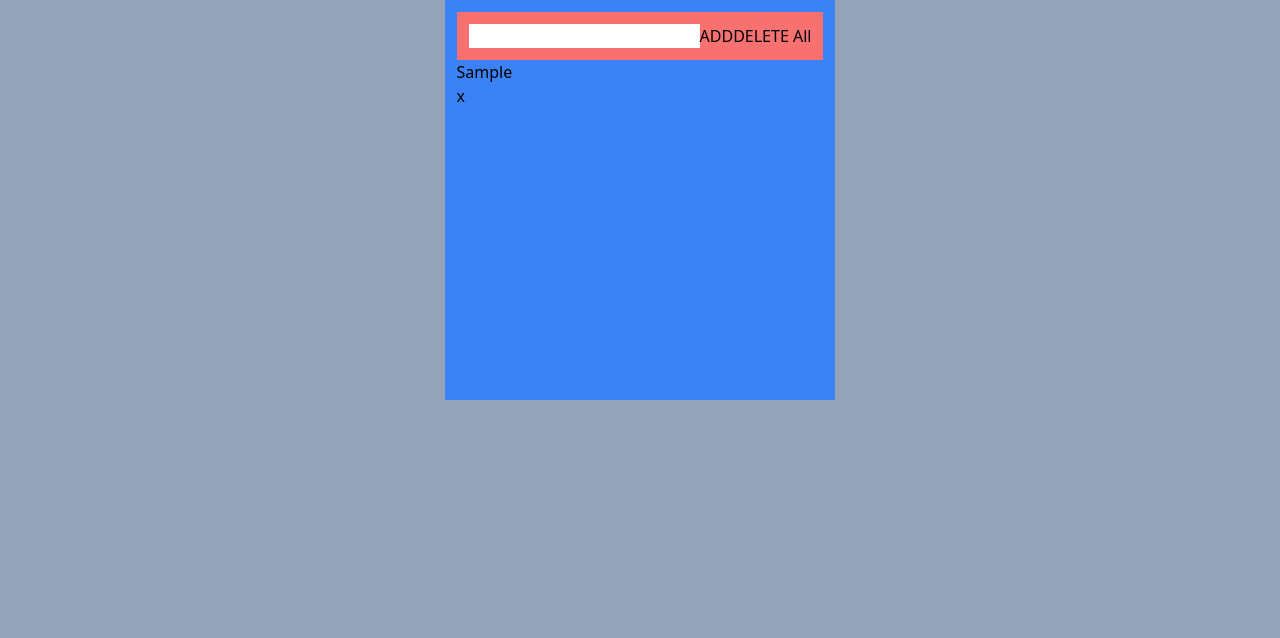
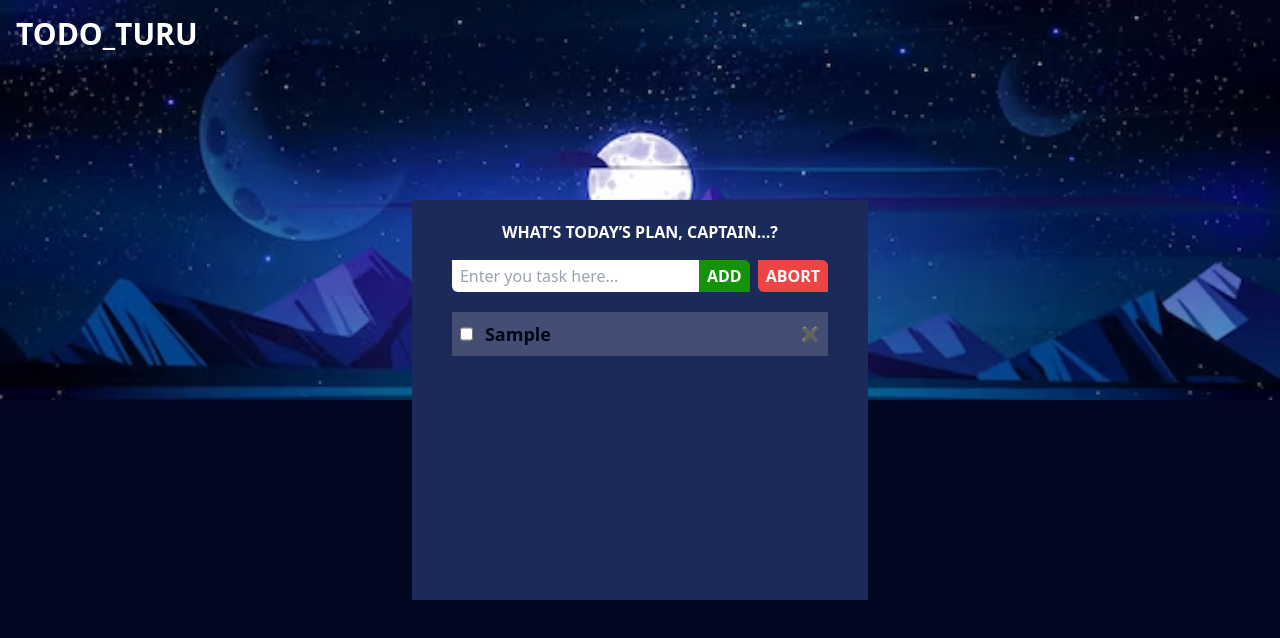
Before and after one commit to avisekh3110/Todo-Turu, a React (Vite) app: page / in a window 1280 px wide. Both pictures are taken after typing "Sample" into the empty fields and a click on the button "ADD". Shown: the top 638 px of the page. Built offline with nearby package versions, Linux system fonts and the light colour scheme.

Commit message:
Basic design Done

```diff
--- a/index.html
+++ b/index.html
@@ -4,13 +4,10 @@
     <meta charset="UTF-8" />
     <link rel="icon" type="image/svg+xml" href="/vite.svg" />
     <meta name="viewport" content="width=device-width, initial-scale=1.0" />
-    <title>Vite + React</title>
+    <title>TODO-TURU</title>
   </head>
   <body>
-    <div
-      id="root"
-      class="bg-slate-400 flex flex-col items-center h-screen"
-    ></div>
+    <div id="root"></div>
     <script type="module" src="/src/main.jsx"></script>
   </body>
 </html>
--- a/src/App.jsx
+++ b/src/App.jsx
@@ -1,5 +1,6 @@
 import { useState } from "react";
-
+import TaskShow from "./components/text";
+import Navbar from "./components/navbar";
 function App() {
   const [taskList, setTaskList] = useState([]);
   const [task, setTask] = useState("");
@@ -28,9 +29,18 @@ function App() {
   };
 
   return (
-    <div className="bg-blue-500 p-3 h-1/2 overflow-y-auto">
-      <div className="bg-red-400 p-3">
+    <div>
+      <Navbar />
+      <div className="bg-[#010722] flex flex-col justify-center items-center h-screen ">
+        <div className="bg-[#1C2A5A] py-3 px-10 h-1/2 overflow-y-auto flex flex-col gap-2  z-10">
+          <div className="text-white font-bold flex justify-center py-2">
+            WHAT’S TODAY’S PLAN, CAPTAIN...?
+          </div>
+          <div className=" pb-3 flex gap-2">
+            <div>
               <input
+                className="py-1 px-2 rounded-bl-md outline-none"
+                placeholder="Enter you task here..."
                 type="text"
                 value={task}
                 onChange={handleChange}
@@ -39,18 +49,33 @@ function App() {
                   event.key === "Backspace" && deletAll();
                 }}
               />
-        <button onClick={handleClick}>ADD</button>
-        <button onClick={deletAll}>DELETE All</button>
+
+              <button
+                className="bg-[#149209] py-1 px-2 rounded-tr-md font-bold text-white"
+                onClick={handleClick}
+              >
+                ADD
+              </button>
             </div>
-      <div>
+            <button
+              className="bg-red-500 py-1 px-2 rounded-tr-md rounded-bl-md font-bold text-white"
+              onClick={deletAll}
+            >
+              ABORT
+            </button>
+          </div>
+          <div className="flex flex-col gap-2">
             {taskList.map((element, index) => {
               return (
-            <div className="container">
-              <div className="EachDiv">{element}</div>
-              <button onClick={() => deletTask(index)}>x</button>
-            </div>
+                <TaskShow
+                  taskName={element}
+                  index={index}
+                  deletTask={deletTask}
+                />
               );
             })}
+          </div>
+        </div>
       </div>
     </div>
   );
--- /dev/null
+++ b/src/components/navbar.jsx
@@ -0,0 +1,11 @@
+import React from "react";
+
+function Navbar() {
+  return (
+    <div className=" absolute p-4 w-screen text-3xl font-extrabold bg-[url(./assets/bg-todo-turu.png)] bg-no-repeat bg-cover .bg-top h-1/2 text-white">
+      TODO_TURU
+    </div>
+  );
+}
+
+export default Navbar;
--- /dev/null
+++ b/src/components/text.jsx
@@ -0,0 +1,26 @@
+import React, { useState } from "react";
+
+function TaskShow(prop) {
+  const [isDone, setIsDone] = useState(false);
+  const strikeThrough = () => {
+    setIsDone(!isDone);
+  };
+
+  return (
+    <div className="flex justify-between bg-[#444E74] p-2">
+      <div className="flex gap-3">
+        <input type="checkbox" onClick={strikeThrough} />
+        <div
+          className={`font-bold text-slate-950 text-lg ${
+            isDone && `line-through`
+          }`}
+        >
+          {prop.taskName}
+        </div>
+      </div>
+      <button onClick={() => prop.deletTask(prop.index)}>✖</button>
+    </div>
+  );
+}
+
+export default TaskShow;
```
Also changed, not shown: src/assets/bg-todo-turu.png (added). Lines whose indentation alone changed are shown as unchanged.
